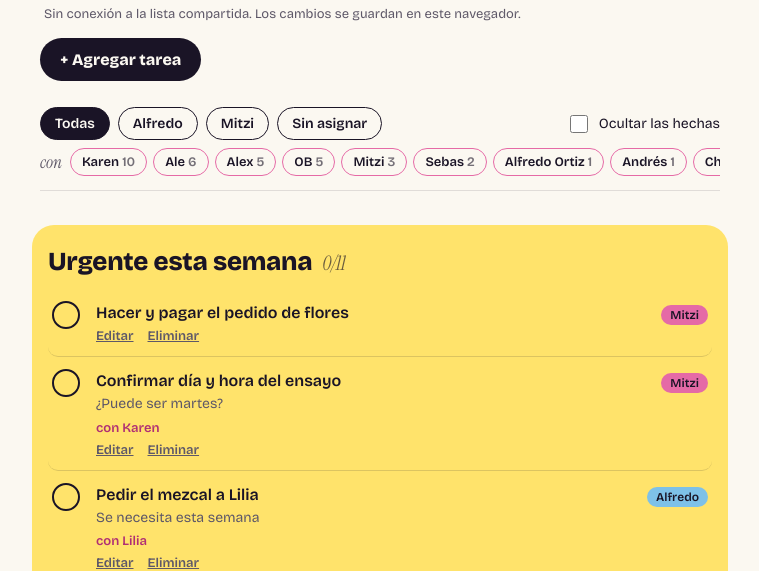
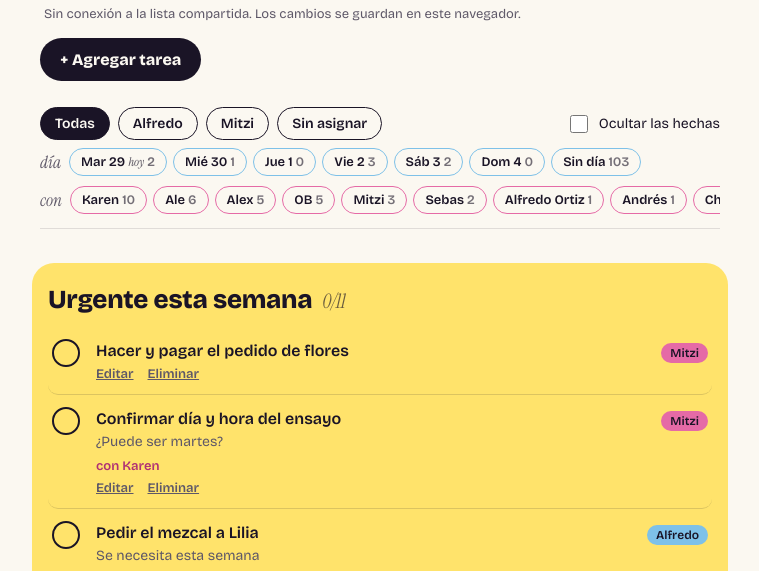
Before and after one commit to fredomx/tasks-boda, a plain HTML site: page index.html in a window 1280 px wide. Shown: the part 235-806 px from the top of the page, without its empty margins (260-1019 px from the left). Drawn offline with nearby package versions, Linux system fonts and the light colour scheme.

Commit message:
Filtros de dia added

```diff
--- a/index.html
+++ b/index.html
@@ -83,6 +83,10 @@ section.urg .help{color:#B02F74}
 .hrow .lbl{font-family:var(--serif);font-style:italic;font-size:17px;color:var(--muted);white-space:nowrap;margin-right:2px}
 .hrow .chip{font-size:13px;padding:5px 11px;white-space:nowrap;border-color:var(--bugambilia)}
 .hrow .chip[aria-pressed="true"]{background:var(--bugambilia);color:var(--tinta);border-color:var(--bugambilia)}
+.drow .chip{border-color:var(--cielo)}
+.drow .chip[aria-pressed="true"]{background:var(--cielo);color:var(--tinta);border-color:var(--cielo)}
+.drow .chip .hoy{font:400 12px var(--serif);font-style:italic;opacity:.75}
+.dia{display:inline-block;font:600 12px var(--sans);border:1.5px solid var(--cielo);border-radius:999px;padding:1px 8px;margin-top:4px}
 .rrow{display:flex;gap:8px;align-items:center;flex-wrap:wrap;width:100%}
 .addbtn{font:800 16px var(--sans);background:var(--fg);color:var(--bg);border:0;border-radius:999px;padding:12px 20px;cursor:pointer;margin-top:14px}
 .addbtn:focus-visible,.form button:focus-visible,.form input:focus-visible,.form select:focus-visible,.act:focus-visible{outline:3px solid var(--cielo);outline-offset:2px}
@@ -133,7 +137,10 @@ footer{margin-top:48px;font-family:var(--serif);font-size:18px;color:var(--muted
           <button type="button" class="chip" data-w="AM" aria-pressed="false">Los dos</button>
           <button type="button" class="chip" data-w="N" aria-pressed="false">Sin asignar</button>
         </div></div>
-      <label>Nota (opcional)<input type="text" id="fNote" maxlength="140"></label>
+      <div class="two">
+        <label>Día<select id="fDay"></select></label>
+        <label>Nota (opcional)<input type="text" id="fNote" maxlength="140"></label>
+      </div>
       <label class="urgck"><input type="checkbox" id="fUrg"> Es urgente</label>
       <p class="err" id="fErr"></p>
       <div class="actions"><button class="addbtn" type="submit" id="fSubmit" style="margin:0">Agregar tarea</button>
@@ -149,6 +156,7 @@ footer{margin-top:48px;font-family:var(--serif);font-size:18px;color:var(--muted
     <button class="chip" data-f="N" aria-pressed="false">Sin asignar</button>
     <label class="toggle"><input type="checkbox" id="hide"> Ocultar las hechas</label>
     </div>
+    <div class="hrow drow" id="drow" aria-label="Filtrar por día"></div>
     <div class="hrow" id="hrow" aria-label="Filtrar por quién apoya"></div>
   </div>
 
@@ -293,6 +301,11 @@ const H = {
  e4:["Susan"], e5:["Vedna"],
  l2:["Karen"], l5:["Karen"]
 };
+// Días de la semana de la boda (clave = fecha local)
+const DAYS = [["2026-09-29","Mar 29"],["2026-09-30","Mié 30"],["2026-10-01","Jue 1"],["2026-10-02","Vie 2"],["2026-10-03","Sáb 3"],["2026-10-04","Dom 4"]];
+const DAYNAME = Object.fromEntries(DAYS);
+// Día sugerido para tareas base (según su nota)
+const D = { r1:"2026-09-29", r2:"2026-09-29", p5:"2026-10-02", c9:"2026-10-02", b5:"2026-09-30", d10:"2026-10-02", m1:"2026-10-03", r4:"2026-10-03" };
 const WHO = {A:"Alfredo",M:"Mitzi",AM:"Los dos",N:"Sin asignar"};
 const LS = "ma-checklist", LSC = "ma-checklist-custom", LSO = "ma-checklist-over";
 const BASE = new Set(T.map(t => t[0]));
@@ -300,24 +313,27 @@ let done = {}, custom = [], over = {};
 try { done = JSON.parse(localStorage.getItem(LS) || "{}") || {}; } catch(e){ done = {}; }
 try { custom = JSON.parse(localStorage.getItem(LSC) || "[]") || []; } catch(e){ custom = []; }
 try { over = JSON.parse(localStorage.getItem(LSO) || "{}") || {}; } catch(e){ over = {}; }
-let filter = "all", helper = null, hideDone = false, db = null, newWho = "A", editingId = null;
+// Filtros múltiples: dentro de cada grupo basta con cumplir uno; entre grupos se deben cumplir todos
+const fWho = new Set(), fHelp = new Set(), fDay = new Set();
+let hideDone = false, db = null, newWho = "A", editingId = null;
 
 const $ = s => document.querySelector(s);
 const esc = s => String(s).replace(/[&<>"]/g, c => ({"&":"&amp;","<":"&lt;",">":"&gt;",'"':"&quot;"}[c]));
-// tarea personalizada: {id, area, text, who, note, urg, help:[]}
-// over: cambios a tareas de la lista base, {id: {area, text, who, note, urg, help} | {deleted:true}}
+// tarea personalizada: {id, area, text, who, note, urg, help:[], day}
+// over: cambios a tareas de la lista base, {id: {area, text, who, note, urg, help, day} | {deleted:true}}
 const all = () => T.filter(t => !(over[t[0]] && over[t[0]].deleted)).map(t => {
   const o = over[t[0]];
-  return o ? [t[0], o.area, o.text, o.who, o.note||"", o.urg?1:0, o.help||[]] : [t[0], t[1], t[2], t[3], t[4]||"", t[5]||0, H[t[0]]||[]];
-}).concat(custom.map(c => [c.id, c.area, c.text, c.who, c.note||"", c.urg?1:0, c.help||[]]));
+  return o ? [t[0], o.area, o.text, o.who, o.note||"", o.urg?1:0, o.help||[], "day" in o ? o.day : (D[t[0]]||"")] : [t[0], t[1], t[2], t[3], t[4]||"", t[5]||0, H[t[0]]||[], D[t[0]]||""];
+}).concat(custom.map(c => [c.id, c.area, c.text, c.who, c.note||"", c.urg?1:0, c.help||[], c.day||""]));
 const findTask = id => all().find(t => t[0] === id);
 const helpersOf = t => t[6] || [];
 
+const todayKey = () => { const d = new Date(); return `${d.getFullYear()}-${String(d.getMonth()+1).padStart(2,"0")}-${String(d.getDate()).padStart(2,"0")}`; };
+const filtering = () => fWho.size || fHelp.size || fDay.size;
 function visible(t){
-  if (filter !== "all"){
-    if (filter === "N" ? t[3] !== "N" : !(t[3] === filter || t[3] === "AM")) return false;
-  }
-  if (helper && !helpersOf(t).includes(helper)) return false;
+  if (fWho.size && ![...fWho].some(f => f === "N" ? t[3] === "N" : (t[3] === f || t[3] === "AM"))) return false;
+  if (fHelp.size && !helpersOf(t).some(n => fHelp.has(n))) return false;
+  if (fDay.size && !fDay.has(t[7] || "none")) return false;
   if (hideDone && done[t[0]]) return false;
   return true;
 }
@@ -325,13 +341,13 @@ function rowHTML(t){
   const d = !!done[t[0]], hp = helpersOf(t);
   return `<li class="row${d?" done":""}" tabindex="0" role="checkbox" aria-checked="${d}" data-id="${t[0]}">
     <span class="box"><svg viewBox="0 0 16 16"><path d="M3 8.5l3.2 3L13 4.5"/></svg></span>
-    <span class="task"><span class="t">${esc(t[2])}</span>${t[4]?`<span class="note">${esc(t[4])}</span>`:""}${hp.length?`<span class="help">con ${esc(hp.join(", "))}</span>`:""}<span class="acts"><button class="act" data-edit="${t[0]}">Editar</button><button class="act" data-del="${t[0]}">Eliminar</button></span></span>
+    <span class="task"><span class="t">${esc(t[2])}</span>${t[7]&&DAYNAME[t[7]]?` <span class="dia">${DAYNAME[t[7]]}</span>`:""}${t[4]?`<span class="note">${esc(t[4])}</span>`:""}${hp.length?`<span class="help">con ${esc(hp.join(", "))}</span>`:""}<span class="acts"><button class="act" data-edit="${t[0]}">Editar</button><button class="act" data-del="${t[0]}">Eliminar</button></span></span>
     <span class="who ${t[3]}">${WHO[t[3]]}</span></li>`;
 }
 function sectionHTML(key, title, items, extra){
   const vis = items.filter(visible);
   const n = items.filter(t => done[t[0]]).length;
-  if (!items.length || (!vis.length && (filter !== "all" || helper))) return "";
+  if (!items.length || (!vis.length && filtering())) return "";
   const complete = n === items.length;
   return `<section class="${extra||""}${complete?" complete":""}" data-sec="${key}">
     <h2>${esc(title)} <span class="count">${n}/${items.length}</span><span class="done-tag">fusionada</span></h2>
@@ -342,7 +358,7 @@ function render(){
   let h = sectionHTML("urg","Urgente esta semana", itemsOf("urg"), "urg");
   for (const [k,title] of AREAS) h += sectionHTML(k, title, itemsOf(k));
   $("#list").innerHTML = h;
-  updateMeter(); buildHelpers();
+  updateMeter(); buildHelpers(); buildDays(); syncWhoChips();
 }
 function updateMeter(){
   const A = all(), n = A.filter(t => done[t[0]]).length, p = A.length ? Math.round(n / A.length * 100) : 0;
@@ -388,13 +404,26 @@ function buildHelpers(){
   const c = {};
   all().forEach(t => helpersOf(t).forEach(n => c[n] = (c[n]||0) + 1));
   const names = Object.keys(c).sort((a,b) => c[b]-c[a] || a.localeCompare(b,"es"));
-  if (helper && !c[helper]) helper = null;
-  $("#hrow").innerHTML = `<span class="lbl">con</span>` + names.map(n => `<button class="chip" aria-pressed="${n===helper}" data-h="${esc(n)}">${esc(n)} <span style="opacity:.6">${c[n]}</span></button>`).join("");
+  for (const n of fHelp) if (!c[n]) fHelp.delete(n);
+  $("#hrow").innerHTML = `<span class="lbl">con</span>` + names.map(n => `<button class="chip" aria-pressed="${fHelp.has(n)}" data-h="${esc(n)}">${esc(n)} <span style="opacity:.6">${c[n]}</span></button>`).join("");
   $("#helpList").innerHTML = names.map(n => `<option value="${esc(n)}">`).join("");
 }
 $("#hrow").addEventListener("click", e => {
   const b = e.target.closest(".chip"); if (!b) return;
-  helper = helper === b.dataset.h ? null : b.dataset.h;
+  const n = b.dataset.h; fHelp.has(n) ? fHelp.delete(n) : fHelp.add(n);
+  render();
+});
+
+// Filtro por día
+function buildDays(){
+  const c = {}, today = todayKey();
+  all().forEach(t => { const k = DAYNAME[t[7]] ? t[7] : "none"; c[k] = (c[k]||0) + 1; });
+  const chip = (k, label) => `<button class="chip" aria-pressed="${fDay.has(k)}" data-d="${k}">${label}${k===today?` <span class="hoy">hoy</span>`:""} <span style="opacity:.6">${c[k]||0}</span></button>`;
+  $("#drow").innerHTML = `<span class="lbl">día</span>` + DAYS.map(([k,l]) => chip(k, l)).join("") + chip("none", "Sin día");
+}
+$("#drow").addEventListener("click", e => {
+  const b = e.target.closest(".chip"); if (!b) return;
+  const k = b.dataset.d; fDay.has(k) ? fDay.delete(k) : fDay.add(k);
   render();
 });
 
@@ -407,18 +436,24 @@ $("#list").addEventListener("keydown", e => {
   if (e.target.closest(".act")) return;
   const r = e.target.closest(".row"); if (r && (e.key === " " || e.key === "Enter")){ e.preventDefault(); toggle(r.dataset.id); }
 });
+// "Todas" limpia todos los filtros; los responsables se pueden combinar
+function syncWhoChips(){
+  document.querySelectorAll("#rrow .chip").forEach(x => x.setAttribute("aria-pressed", x.dataset.f === "all" ? !filtering() : fWho.has(x.dataset.f)));
+}
 document.querySelectorAll("#rrow .chip").forEach(b => b.addEventListener("click", () => {
-  filter = b.dataset.f;
-  document.querySelectorAll("#rrow .chip").forEach(x => x.setAttribute("aria-pressed", x === b));
+  const f = b.dataset.f;
+  if (f === "all"){ fWho.clear(); fHelp.clear(); fDay.clear(); }
+  else fWho.has(f) ? fWho.delete(f) : fWho.add(f);
   render();
 }));
 $("#hide").addEventListener("change", e => { hideDone = e.target.checked; render(); });
 
 // Formulario de nueva tarea
+$("#fDay").innerHTML = `<option value="">Sin día</option>` + DAYS.map(([k,l]) => `<option value="${k}">${l}</option>`).join("");
 $("#fArea").innerHTML = AREAS.map(([k,t]) => `<option value="${k}">${esc(t)}</option>`).join("");
 function resetForm(){
   editingId = null;
-  $("#fText").value = ""; $("#fNote").value = ""; $("#fHelp").value = ""; $("#fUrg").checked = false;
+  $("#fText").value = ""; $("#fNote").value = ""; $("#fHelp").value = ""; $("#fDay").value = ""; $("#fUrg").checked = false;
   $("#fErr").textContent = ""; $("#fSubmit").textContent = "Agregar tarea";
   setWho("A");
 }
@@ -442,7 +477,7 @@ function startEdit(id){
   const t = findTask(id); if (!t) return;
   resetForm(); editingId = id;
   $("#fText").value = t[2]; $("#fArea").value = t[1]; $("#fNote").value = t[4];
-  $("#fHelp").value = helpersOf(t).join(", "); $("#fUrg").checked = !!t[5]; setWho(t[3]);
+  $("#fHelp").value = helpersOf(t).join(", "); $("#fUrg").checked = !!t[5]; $("#fDay").value = DAYNAME[t[7]] ? t[7] : ""; setWho(t[3]);
   $("#fSubmit").textContent = "Guardar cambios";
   openForm(true);
   $("#form").scrollIntoView({block:"center", behavior:"smooth"});
@@ -454,7 +489,7 @@ $("#form").addEventListener("submit", async e => {
   $("#fErr").textContent = "";
   const fields = {
     area: $("#fArea").value, text, who: newWho,
-    note: $("#fNote").value.trim(), urg: $("#fUrg").checked,
+    note: $("#fNote").value.trim(), urg: $("#fUrg").checked, day: $("#fDay").value,
     help: $("#fHelp").value.split(",").map(x => x.trim()).filter(Boolean).map(x => x[0].toUpperCase() + x.slice(1))
   };
   const editId = editingId;
@@ -521,6 +556,7 @@ $("#sync").textContent = "Conectando…";
       const c = {area: AREAS.some(a => a[0] === v.area) ? v.area : "log", text: String(v.text || ""),
         who: WHO[v.who] ? v.who : "N", note: String(v.note || ""), urg: !!v.urg,
         help: Array.isArray(v.help) ? v.help.map(String) : []};
+      if (v.day !== undefined) c.day = DAYNAME[v.day] ? v.day : "";
       if (!c.text) return;
       if (BASE.has(d.id)) nextOver[d.id] = c; else nextCustom.push({id: d.id, ...c, at: v.at || 0});
     });
```
